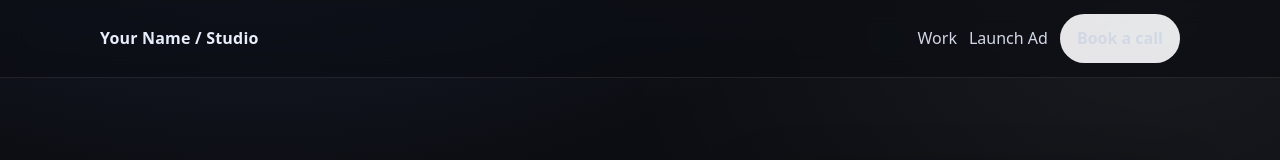
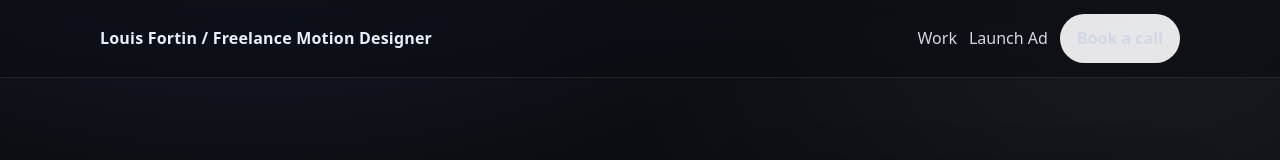
Before and after one commit to lg4tin/louis-funnel, a Next.js app: page / in a window 1280 px wide. Shown: the top 160 px of the page. Built offline with nearby package versions, Linux system fonts and the light colour scheme.

Commit message:
Update showreel

```diff
--- a/src/app/page.tsx
+++ b/src/app/page.tsx
@@ -25,7 +25,7 @@ export default function Home() {
     <>
       <header className="nav">
         <div className="navInner">
-          <div className="brand">Your Name / Studio</div>
+          <div className="brand">Louis Fortin / Freelance Motion Designer</div>
           <nav className="navLinks">
             <a href="#work">Work</a>
             <a href="#offer">Launch Ad</a>
```
